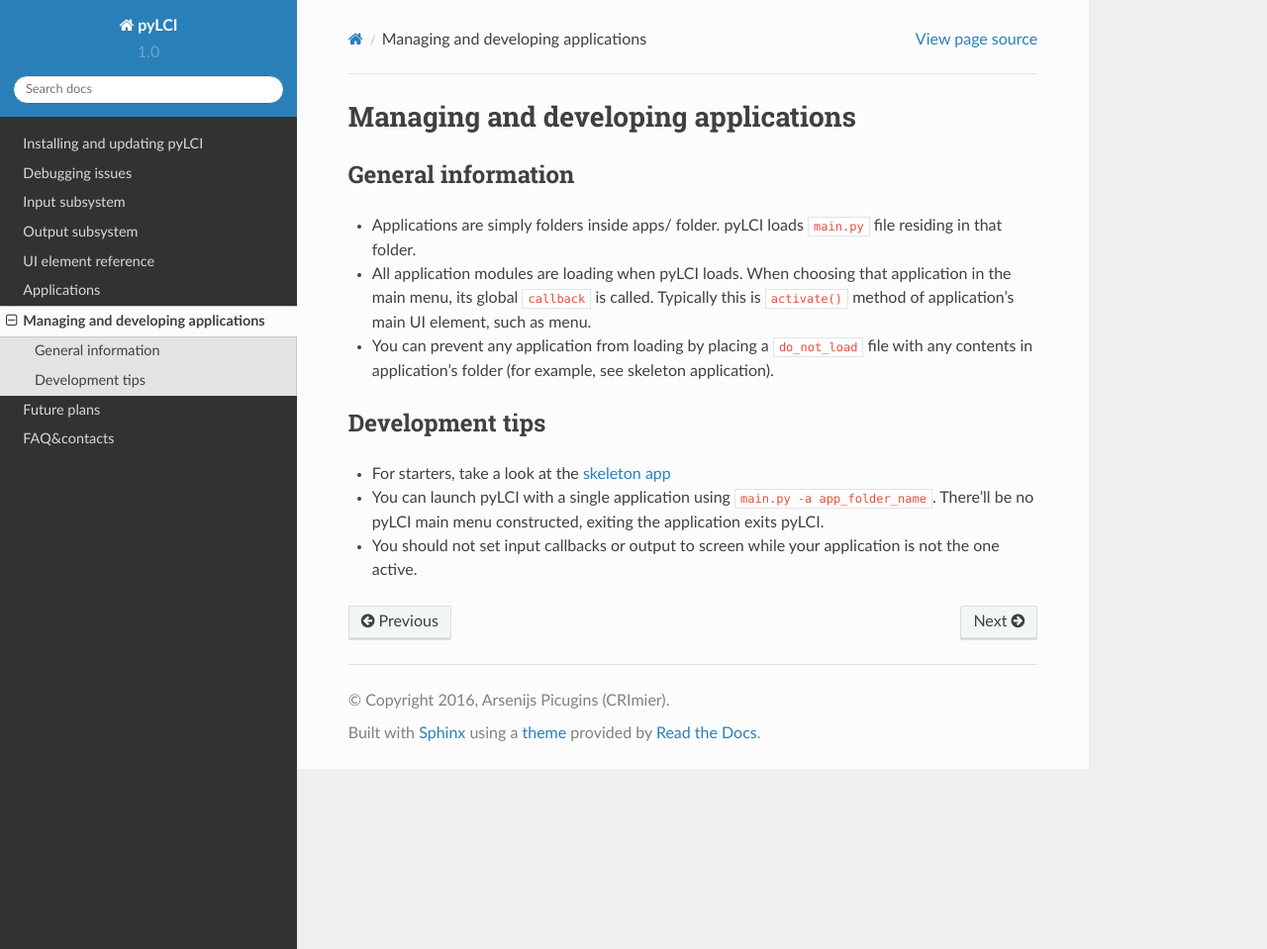
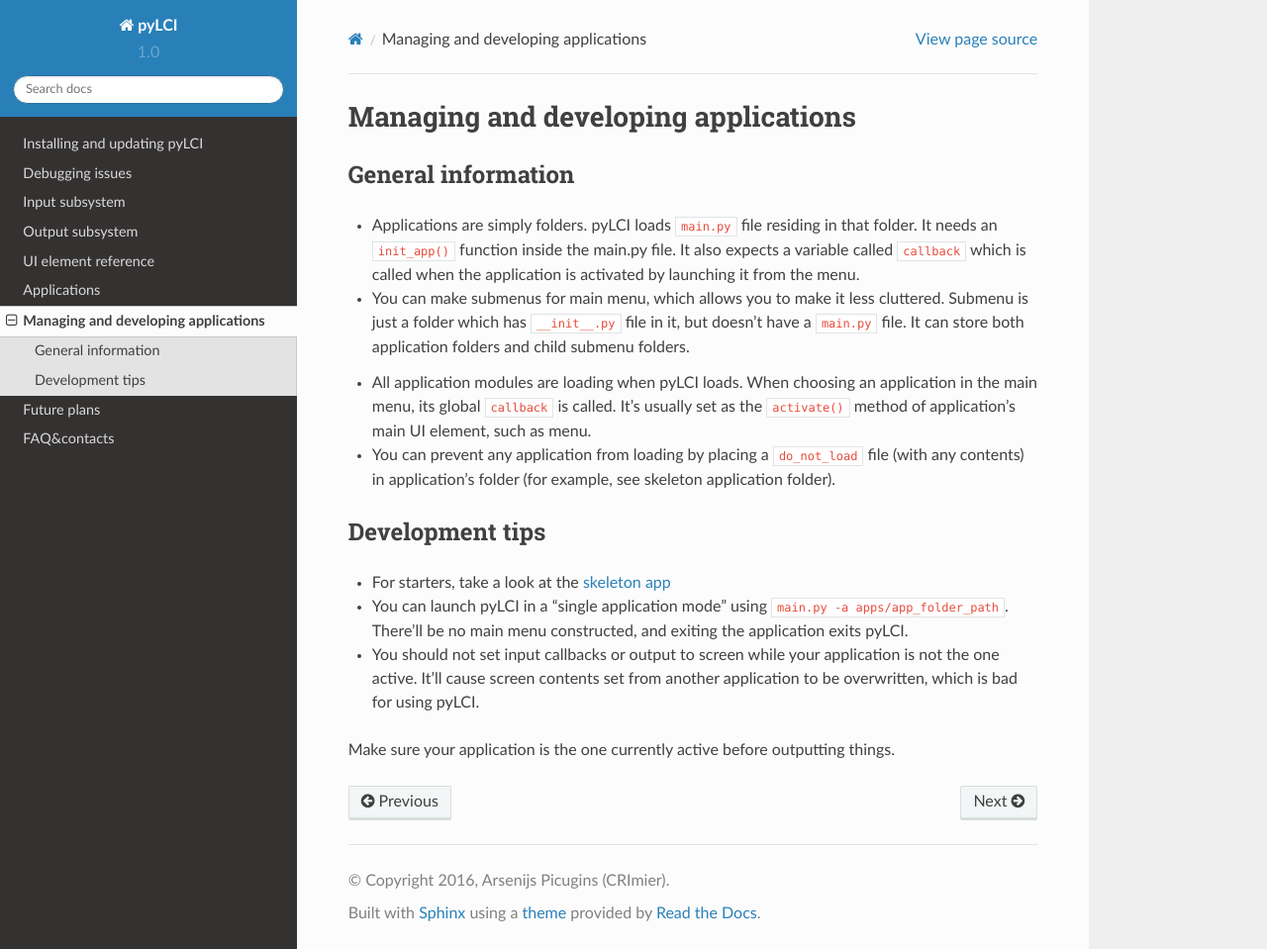
Before and after one commit to CRImier/pyLCI, a Sphinx documentation site: the page built from docs/app_mgmt.rst, in a window 1280 px wide and 959 px high. Shown: the whole window at 99% size. Built offline with Sphinx 7.4.7 and the Read the Docs theme 2.0.0, drawn with Linux system fonts in a browser that asks for light colours.

Commit message:
First version of docs regarding application submenus.

```diff
--- a/docs/app_mgmt.rst
+++ b/docs/app_mgmt.rst
@@ -7,13 +7,19 @@
 General information
 ===================
 
-* Applications are simply folders inside apps/ folder. pyLCI loads ``main.py`` file residing in that folder.
-* All application modules are loading when pyLCI loads. When choosing that application in the main menu, its global ``callback`` is called. Typically this is ``activate()`` method of application's main UI element, such as menu.
-* You can prevent any application from loading by placing a ``do_not_load`` file with any contents in application's folder (for example, see skeleton application).
+* Applications are simply folders. pyLCI loads ``main.py`` file residing in that folder. It needs an ``init_app()`` function inside the main.py file. It also expects a variable called ``callback`` which is called when the application is activated by launching it from the menu.
+* You can make submenus for main menu, which allows you to make it less cluttered. Submenu is just a folder which has ``__init__.py`` file in it, but doesn't have a ``main.py`` file. It can store both application folders and child submenu folders.
+
+   .. note: To set a main menu name for your submenu, you need to add ``_menu_name = "Pretty name"`` in ``__init__.py`` file of a submenu.
+   .. note: Submenus can be nested - just create another folder inside a submenu folder. However, submenu inside an application folder won't be detected.
+
+* All application modules are loading when pyLCI loads. When choosing an application in the main menu, its global ``callback`` is called. It's usually set as the ``activate()`` method of application's main UI element, such as menu.
+* You can prevent any application from loading by placing a ``do_not_load`` file (with any contents) in application's folder (for example, see skeleton application folder).
 
 Development tips
 ================
 
 * For starters, take a look at the :ref:`skeleton app <skeleton_app>`
-* You can launch pyLCI with a single application using ``main.py -a app_folder_name``. There'll be no pyLCI main menu constructed, exiting the application exits pyLCI.
-* You should not set input callbacks or output to screen while your application is not the one active.
+* You can launch pyLCI in a "single application mode" using ``main.py -a apps/app_folder_path``. There'll be no main menu constructed, and exiting the application exits pyLCI.
+* You should not set input callbacks or output to screen while your application is not the one active. It'll cause screen contents set from another application to be overwritten, which is bad for using pyLCI.
+Make sure your application is the one currently active before outputting things.
```
